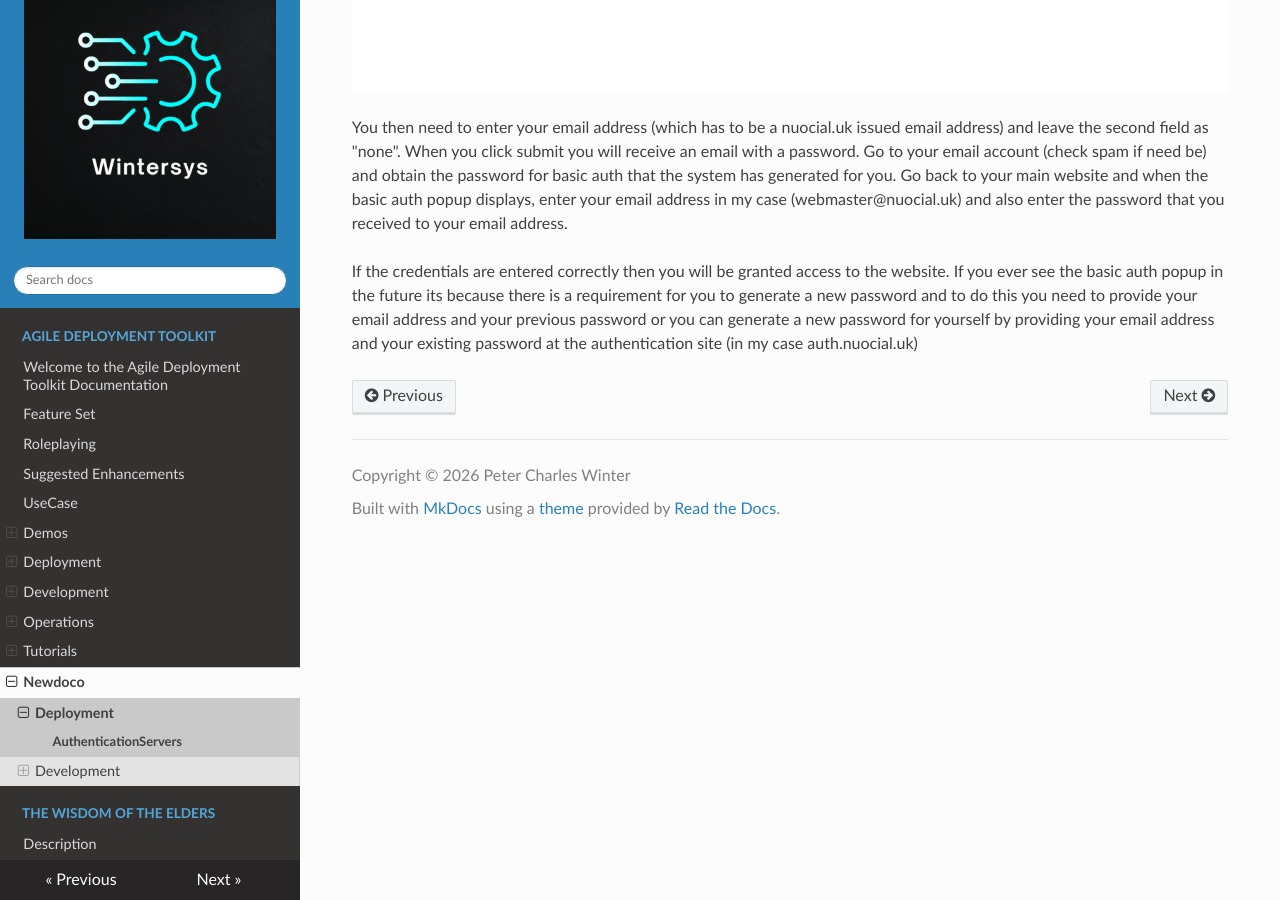
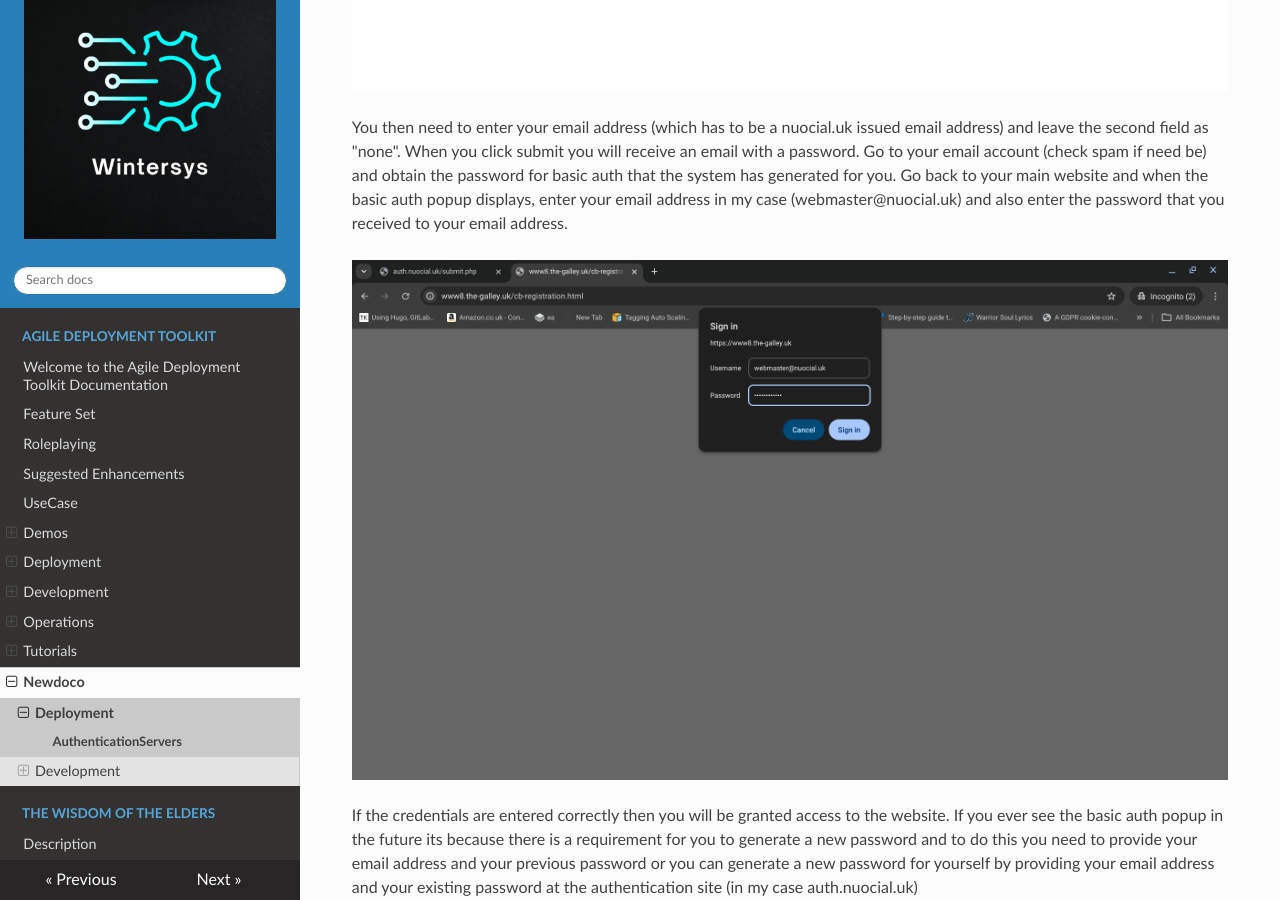
Before and after one commit to wintersys-dev/adt-documentation, an MkDocs documentation site: the page built from docs/Agile Deployment Toolkit/newdoco/Deployment/AuthenticationServers.md, in a window 1280 px wide and 900 px high, scrolled down 2120 px. Built offline with MkDocs 1.6.1, drawn with Linux system fonts in a browser that asks for light colours; nearby versions of some CDN libraries.

Commit message:
Update AuthenticationServers.md

```diff
--- a/docs/Agile Deployment Toolkit/newdoco/Deployment/AuthenticationServers.md
+++ b/docs/Agile Deployment Toolkit/newdoco/Deployment/AuthenticationServers.md
@@ -26,6 +26,6 @@ If you try to access your main website you will be presented with the basic auth
 
 You then need to enter your email address (which has to be a nuocial.uk issued email address) and leave the second field as "none". When you click submit you will receive an email with a password. Go to your email account (check spam if need be) and obtain the password for basic auth that the system has generated for you. Go back to your main website and when the basic auth popup displays, enter your email address in my case (webmaster@nuocial.uk) and also enter the password that you received to your email address.
 
-
+![](images/basic-auth4.png "Basic Auth Authentication Screen")
 
 If the credentials are entered correctly then you will be granted access to the website. If you ever see the basic auth popup in the future its because there is a requirement for you to generate a new password and to do this you need to provide your email address and your previous password or you can generate a new password for yourself by providing your email address and your existing password at the authentication site (in my case auth.nuocial.uk)
```
